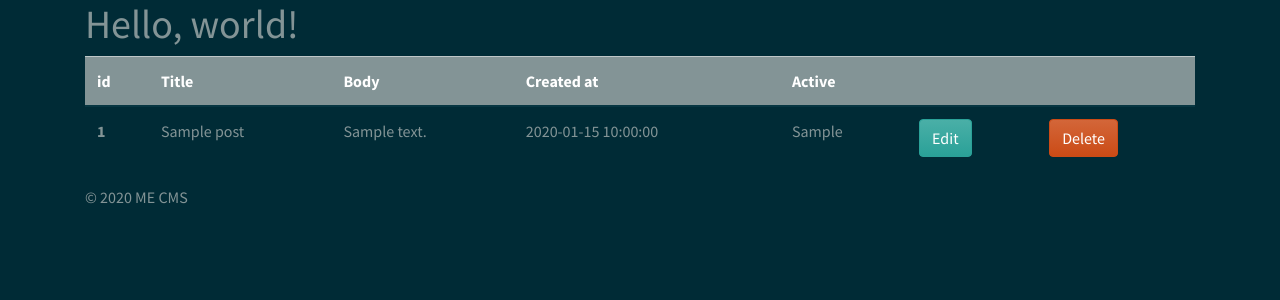
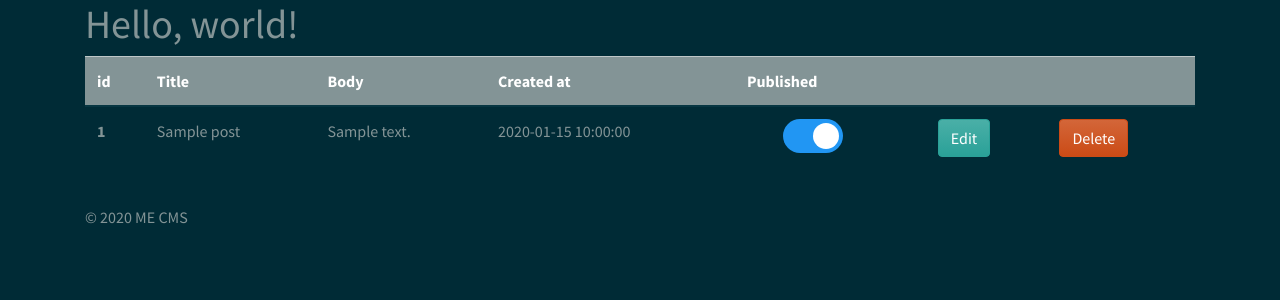
Before and after one commit to msoderblom/ME-CMS, a PHP site: page /admin/index.php in a window 1280 px wide. Shown: the top 300 px of the page. Run offline with PHP 8.4, Linux system fonts and the light colour scheme; tables that the repository leaves empty or names only in its code hold one stand-in row (values such as "Sample post"); some libraries are stand-ins or nearby versions.

Commit message:
Added publish and unpublish functionality

```diff
--- a/admin/read.php
+++ b/admin/read.php
@@ -7,7 +7,7 @@ $table = "<table class='table'>
                 <th scope='col'>Title</th>
                 <th scope='col'>Body</th>
                 <th scope='col'>Created at</th>
-                <th scope='col'>Active</th>
+                <th scope='col'>Published</th>
                 <th></th>
                 <th></th>
               </tr>
@@ -22,6 +22,17 @@ $stmt->execute();
 
 $classname = 'table-default';
 
+$published = "
+<label class='switch'>
+<input class='toggleSwitch' type='checkbox' name='activeToggle' value='1' checked>
+<span class='slider round'></span>
+</label>";
+$unpublished = "
+<label class='switch'>
+<input class='toggleSwitch' type='checkbox' name='activeToggle' value='0'>
+<span class='slider round'></span>
+</label>";
+
 while ($row = $stmt->fetch(PDO::FETCH_ASSOC)) {
     $id = htmlspecialchars($row['id']);
     $title = htmlspecialchars($row['title']);
@@ -29,12 +40,33 @@ while ($row = $stmt->fetch(PDO::FETCH_ASSOC)) {
     $date = htmlspecialchars($row['date_publish']);
     $active = $row['active'];
 
+    /*  $published = " <input type='checkbox' name='active' value='1' class='custom-control-input' id='customSwitch1$id' checked=''>
+    <label class='custom-control-label' for='customSwitch1'>Published</label>";
+    $unpublished = "<input type='checkbox' name='active' value='0' class='custom-control-input' disabled='' id='customSwitch2$id'>
+    <label class='custom-control-label' for='customSwitch2'>Unpublished</label>"; */
+
+    if ($active == 0) {
+        $toggle = $unpublished;
+    } else {
+        $toggle = $published;
+    }
+
     $table .= "<tr class='$classname'>
                 <th scope='row'>$id</th>
                 <td>$title</td>
                 <td>$body</td>
                 <td>$date</td>
-                <td>$active</td>
+                <td>
+                  <form action='update_publish.php' method='POST'>
+                    <div class='form-group'>
+                      <div class='custom-control custom-switch'>
+                        $toggle
+                      </div>
+                    </div>
+                    <input type='hidden' name='post_id' value='$id'>
+                    <input type='hidden' name='active' value='$active'>
+                  </form>
+                </td>
                 <td>
                   <form action='update.php' method='POST'>
                     <button type='submit' class='btn btn-success'>Edit</button>
@@ -60,3 +92,84 @@ $table .= "</tbody>
           </table>";
 
 echo $table;
+?>
+
+<script>
+const toggleinputs = document.querySelectorAll('.toggleSwitch');
+
+toggleinputs.forEach(toggle => {
+  toggle.addEventListener('change', sendForm);
+});
+
+function sendForm(e) {
+  //e.currentTarget.form.submit()
+  //console.log(this.form);
+  this.form.submit();
+
+}
+</script>
+
+<style>
+/* The switch - the box around the slider */
+.switch {
+  position: relative;
+  display: inline-block;
+  width: 60px;
+  height: 34px;
+}
+
+/* Hide default HTML checkbox */
+.switch input {
+  opacity: 0;
+  width: 0;
+  height: 0;
+}
+
+/* The slider */
+.slider {
+  position: absolute;
+  cursor: pointer;
+  top: 0;
+  left: 0;
+  right: 0;
+  bottom: 0;
+  background-color: #ccc;
+  -webkit-transition: .4s;
+  transition: .4s;
+}
+
+.slider:before {
+  position: absolute;
+  content: "";
+  height: 26px;
+  width: 26px;
+  left: 4px;
+  bottom: 4px;
+  background-color: white;
+  -webkit-transition: .4s;
+  transition: .4s;
+}
+
+input:checked+.slider {
+  background-color: #2196F3;
+}
+
+input:focus+.slider {
+  box-shadow: 0 0 1px #2196F3;
+}
+
+input:checked+.slider:before {
+  -webkit-transform: translateX(26px);
+  -ms-transform: translateX(26px);
+  transform: translateX(26px);
+}
+
+/* Rounded sliders */
+.slider.round {
+  border-radius: 34px;
+}
+
+.slider.round:before {
+  border-radius: 50%;
+}
+</style>
```
Also changed, not shown: admin/update_publish.php (added, +26 -0 lines).
